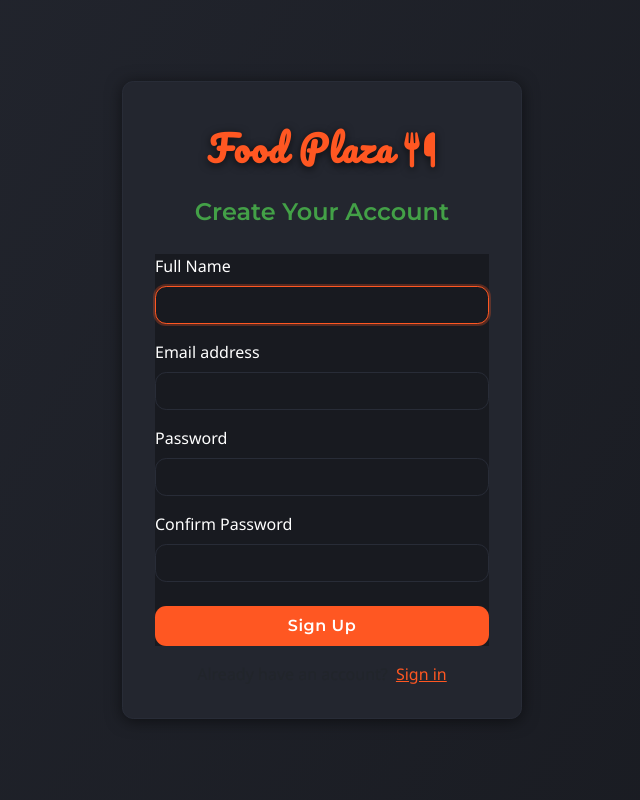
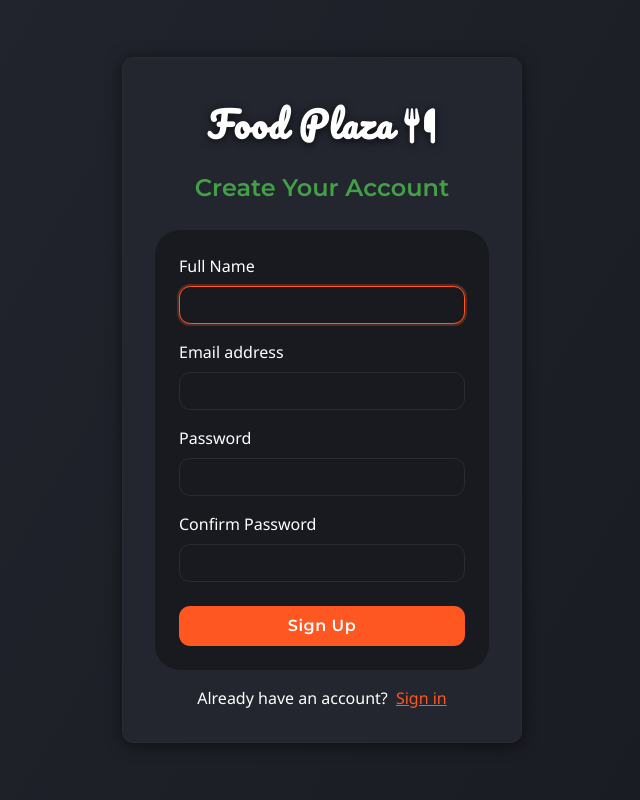
Before and after one commit to Nimesh-Kavinda/FoodPlaza, a PHP site: page /views/signup.php in a window 1280 px wide. Shown: the whole page, without its empty margins (318-958 px from the left). Run offline with PHP 8.4, Linux system fonts and the light colour scheme.

Commit message:
Enhance styling for sign-in and sign-up pages to improve visibility and user experience

```diff
--- a/views/signin.php
+++ b/views/signin.php
@@ -17,7 +17,7 @@
 </head>
 <body class="signin-page">
   <div class="signin-card">
-   <a href="../index.html" style="text-decoration: none;"> <div class="signin-logo">Food Plaza <i class="fa-solid fa-utensils"></i></div> </a>
+   <a href="../index.html" style="text-decoration: none;"> <div class="signin-logo" style="color: #fff !important;">Food Plaza <i class="fa-solid fa-utensils"></i></div> </a>
     <div class="signin-title">Sign In to Your Account</div>
     <?php
         if (isset($_GET['success'])) {
@@ -25,7 +25,7 @@
         }
     ?>
 
-    <form method="post" action="../controller/sign_in_process.php">
+    <form method="post" action="../controller/sign_in_process.php" class="p-4" style="border-radius: 25px;">
       <div class="mb-3">
         <label for="signinEmail" class="form-label">Email address</label>
         <input type="email" class="form-control" id="signinEmail" name="email" required autofocus>
@@ -37,7 +37,7 @@
       <button class="btn btn-foodplaza w-100 py-2 mt-2" type="submit">Sign In</button>
     </form>
     <div class="text-center mt-4">
-      <span class="text-muted">Don't have an account?</span>
+      <span class="text-white">Don't have an account?</span>
       <a href="./signup.php" class="signin-link ms-1">Sign up</a>
     </div>
   </div>
--- a/views/signup.php
+++ b/views/signup.php
@@ -17,9 +17,9 @@
 </head>
 <body class="signup-page">
   <div class="signup-card">
-       <a href="../index.html" style="text-decoration: none;"> <div class="signup-logo">Food Plaza <i class="fa-solid fa-utensils"></i></div> </a>
+       <a href="../index.html" style="text-decoration: none;"> <div class="signup-logo" style="color: #fff !important;">Food Plaza <i class="fa-solid fa-utensils"></i></div> </a>
     <div class="signup-title">Create Your Account</div>
-    <form method="post" action="../controller/sign_up_process.php">
+    <form method="post" action="../controller/sign_up_process.php" class="p-4" style="border-radius: 25px;">
       <div class="mb-3">
         <label for="signupName" class="form-label">Full Name</label>
         <input type="text" class="form-control" id="signupName" name="name" required autofocus>
@@ -39,7 +39,7 @@
       <button class="btn btn-foodplaza w-100 py-2 mt-2" type="submit">Sign Up</button>
     </form>
     <div class="text-center mt-3">
-      <span class="text-muted">Already have an account?</span>
+      <span class="text-white">Already have an account?</span>
       <a href="./signin.php" class="signup-link ms-1">Sign in</a>
     </div>
   </div>
```
